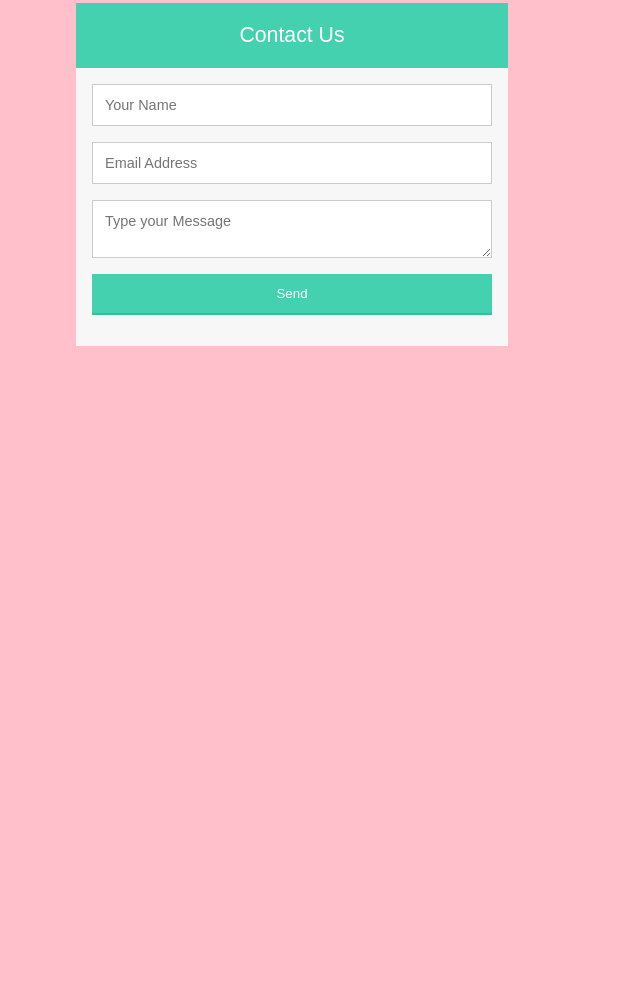
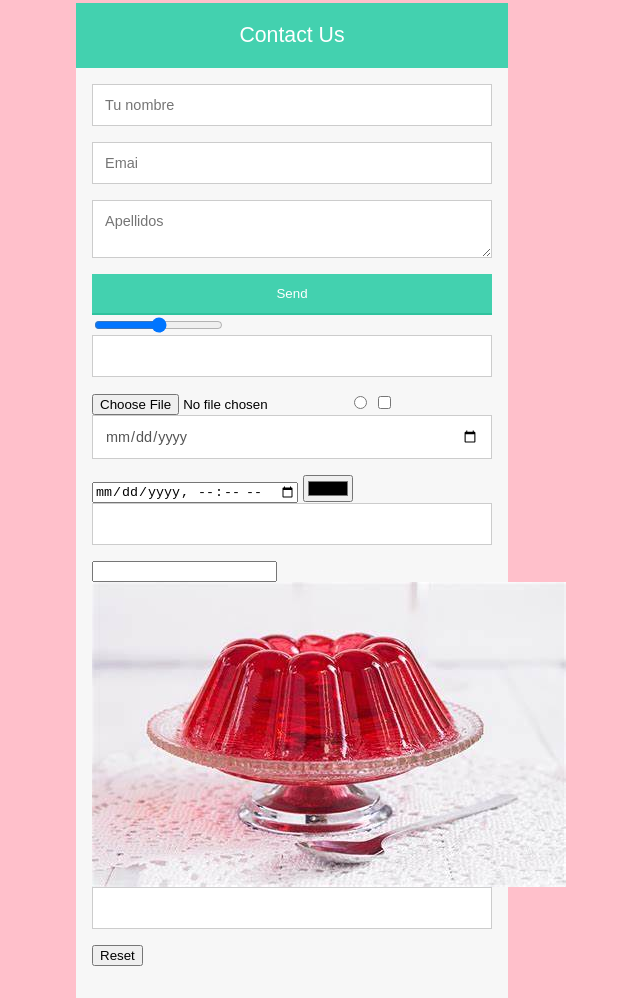
Before and after one commit to EscHerLuis57/Tic-s-PVR, a plain HTML site: page HTML/index.html in a window 1280 px wide. Shown: the part 1480-2488 px from the top of the page, without its empty margins (348-988 px from the left). Before the commit the page ends 1836 px from the top, so only its background shows below. Drawn offline with Linux system fonts and the light colour scheme.

Commit message:
TIPOS DE INPUTS

```diff
--- a/HTML/index.html
+++ b/HTML/index.html
@@ -76,10 +76,23 @@
 <div class="form-style-6">
 <h1>Contact Us</h1>
 <form>
-<input type="text" name="field1" placeholder="Your Name" />
-<input type="email" name="field2" placeholder="Email Address" />
-<textarea name="field3" placeholder="Type your Message"></textarea>
-<input type="submit" value="Send" />
+<input type="text" name="field1" placeholder="Tu nombre">
+<input type="email" name="field2" placeholder="Emai">
+<textarea name="field3" placeholder="Apellidos"></textarea>
+<input type="submit" value="Send">
+<input type="range" id="temperatura">
+<input type="search">
+<input type="file">
+<input type="radio">
+<input type="checkbox">
+<input type="date">
+<input type="datetime-local">
+<input type="color">
+<input type="email">
+<input type="password">
+<input type="image" src= "../Images/gel.jpg">
+<input type="number">
+<input type="reset">
 </form>
 </div>
 	</Body>
```
